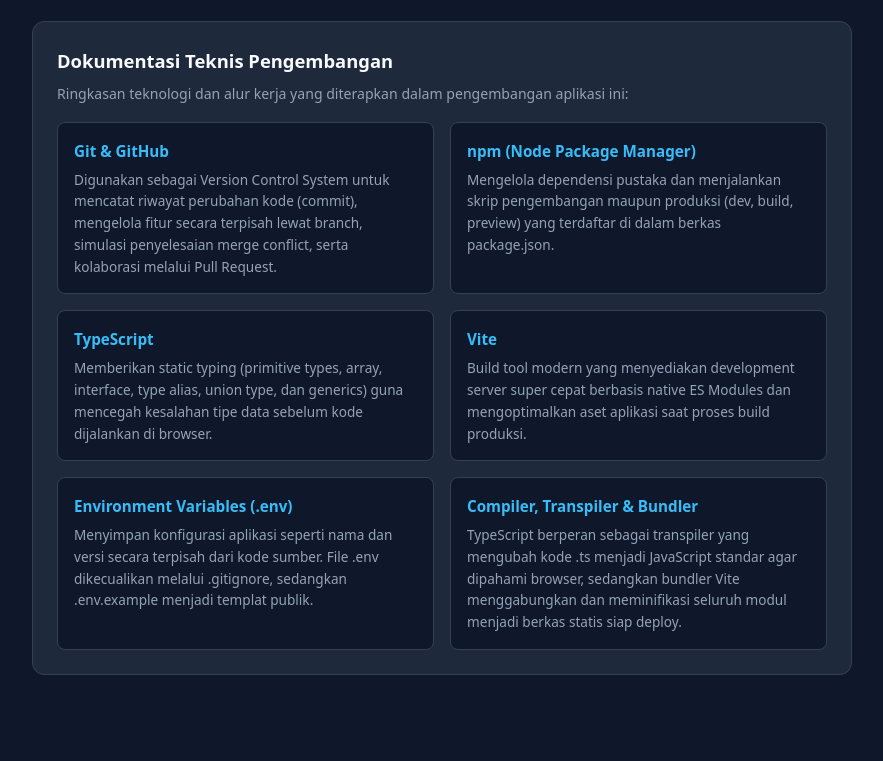
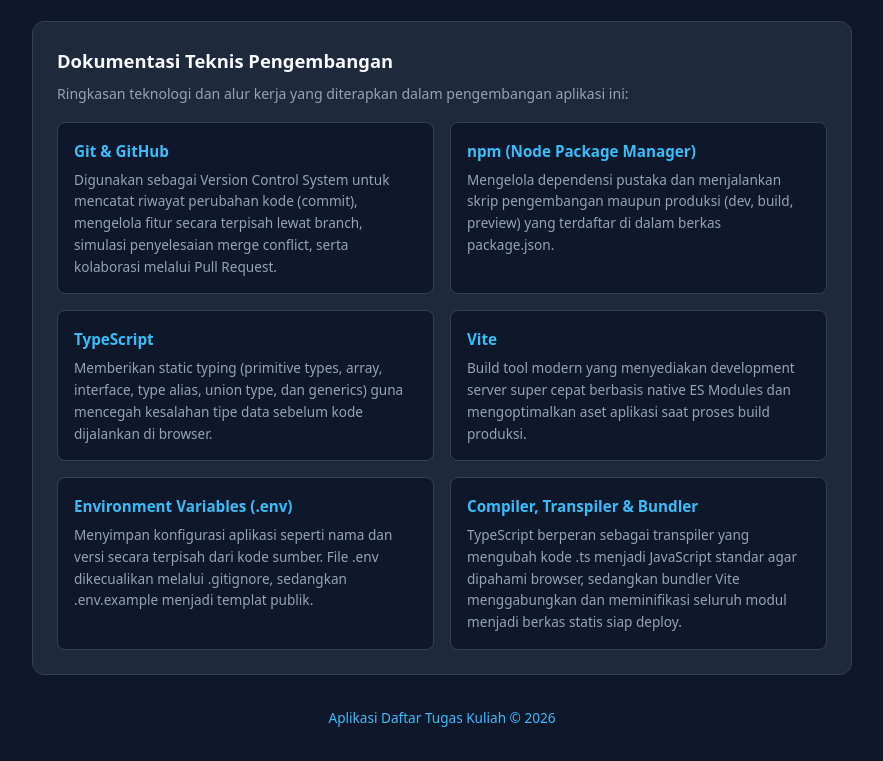
Before and after one commit to Zaadevx/Tugas-Paw-Pengembangan-Aplikasi-Web-, a website built with Vite: page index.html in a window 1280 px wide. Shown: the part 763-1524 px from the top of the page, without its empty margins (198-1081 px from the left). Before the commit the page ends 1494 px from the top, so only its background shows below. Built offline with nearby package versions, Linux system fonts and the light colour scheme.

Commit message:
menambahkan footer hak cipta pada branch main

```diff
--- a/index.html
+++ b/index.html
@@ -6,7 +6,10 @@
     <title>Daftar Tugas Kuliah - PAW Pertemuan 6</title>
   </head>
   <body>
-    <div id="app"></div>
-    <script type="module" src="/src/main.ts"></script>
-  </body>
+  <div id="app"></div>
+  <footer style="text-align: center; color: #38bdf8; font-size: 0.85rem; margin-top: 2rem;">
+    Aplikasi Daftar Tugas Kuliah &copy; 2026
+  </footer>
+  <script type="module" src="/src/main.ts"></script>
+</body>
 </html>
```
